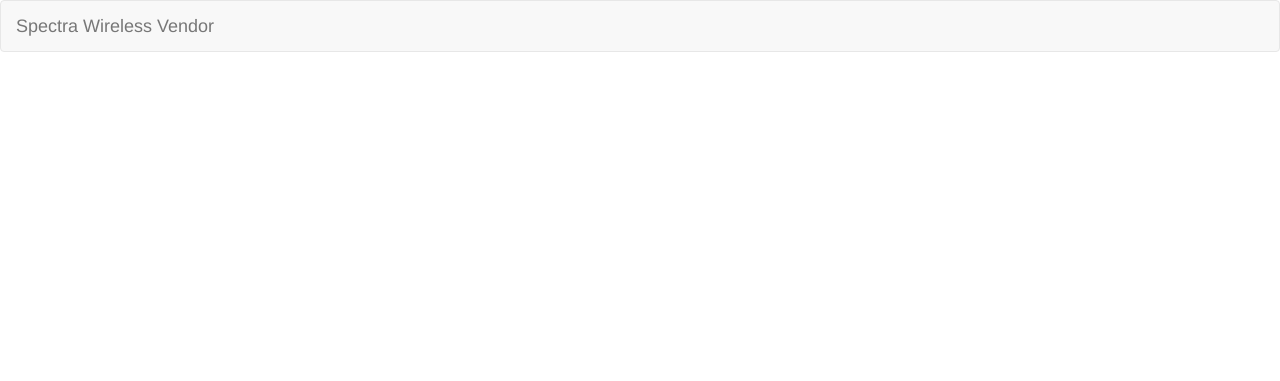
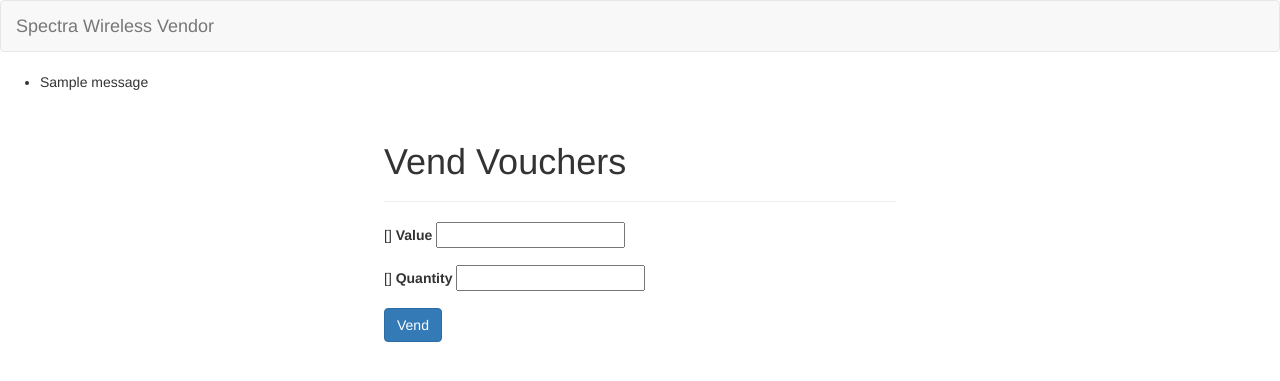
Before and after one commit to deone/vendor, a Django app: template vend/templates/vend/index.html in a window 1280 px wide. Shown: the top 381 px of the page. Run offline with Django 3.2, Linux system fonts and the light colour scheme; the template is opened without the code that fills it, so the values that code supplies are empty, except form fields; tables that the repository leaves empty hold one stand-in row (values such as "Sample post"); one stand-in notice (Sample message) is shown; form fields are guessed from the names that the template uses; some libraries are stand-ins or nearby versions.

Commit message:
Vend view, templates, form and settings.

```diff
--- a/static/css/main.css
+++ b/static/css/main.css
@@ -3,3 +3,7 @@
   width: 30%;
   margin: 0 auto;
 }
+.vend-form {
+  width: 40%;
+  margin: 0 auto;
+}
--- a/templates/base.html
+++ b/templates/base.html
@@ -35,8 +35,18 @@
       </div>
     </nav>
 
-    {% block app_body %}
-    {% endblock %}
+    {% if messages %}
+    <ul class="messages">
+      {% for message in messages %}
+      <li{% if message.tags %} class="{{ message.tags }}"{% endif %}>{{ message }}</li>
+      {% endfor %}
+    </ul>
+    {% endif %}
+
+    <div class="container-fluid">
+      {% block app_body %}
+      {% endblock %}
+    </div>
 
   </body>
 </html>
--- a/vend/templates/vend/index.html
+++ b/vend/templates/vend/index.html
@@ -1,5 +1,33 @@
 {% extends 'base.html' %}
 
-{% block title %}Vend Voucher{% endblock %}
+{% block title %}Vend Vouchers{% endblock %}
 
 {% load staticfiles %}
+
+{% block app_body %}
+<div class="row">
+  <form method="post" action="" class="vend-form">
+    <fieldset>
+      <div class="page-header">
+        <h1>Vend Vouchers</h1>
+      </div>
+      {% csrf_token %}
+      {{ form.non_field_errors }}
+
+      <div class="form-group">
+        {{ form.value.errors }}
+        <label for="{{ form.value.id_for_label }}">{{ form.value.label }}</label>
+        {{ form.value }}
+      </div>
+
+      <div class="form-group">
+        {{ form.quantity.errors }}
+        <label for="{{ form.quantity.id_for_label }}">{{ form.quantity.label }}</label>
+        {{ form.quantity }}
+      </div>
+
+      <button type="submit" class="btn btn-primary">Vend</button>
+    </fieldset>
+  </form>
+</div>
+{% endblock %}
```
Also changed, not shown: accounts/templates/accounts/login.html (+6 -2 lines), vend/forms.py (added, +9 -0 lines), vend/views.py (+12 -1 lines), 1 other file.
